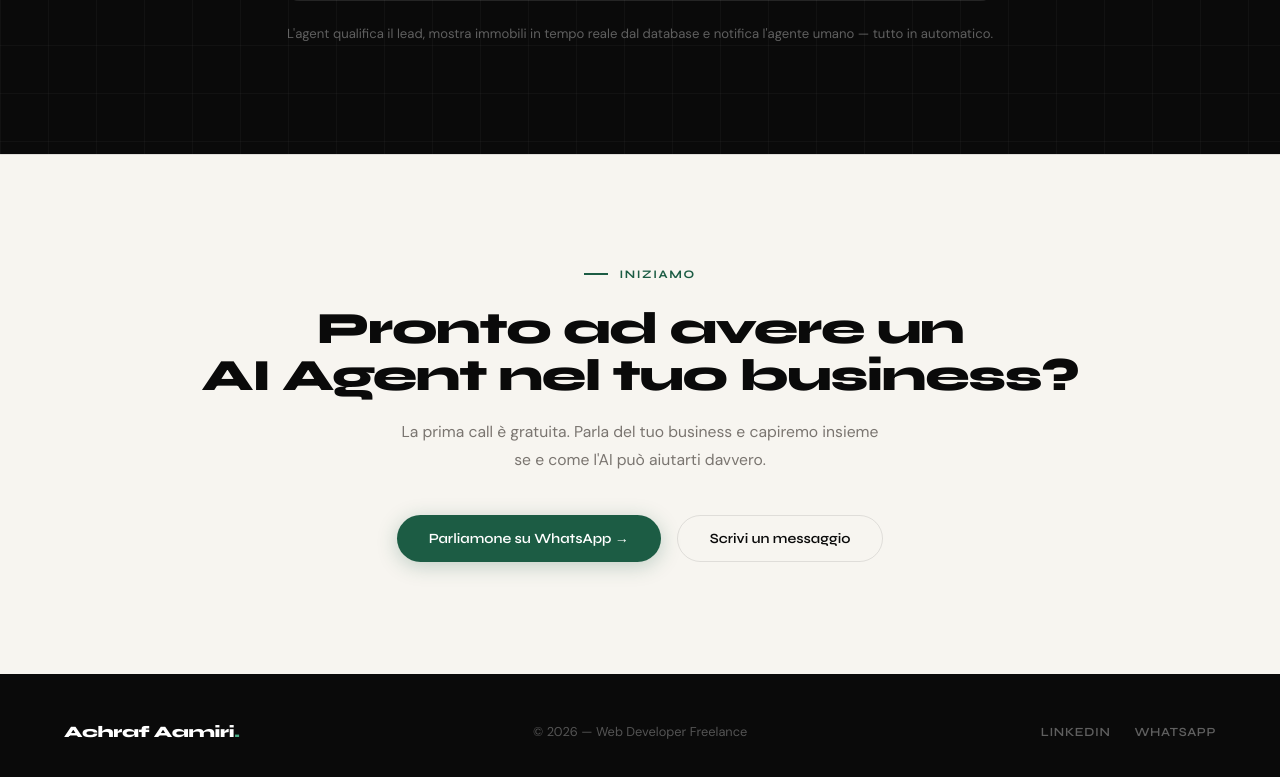
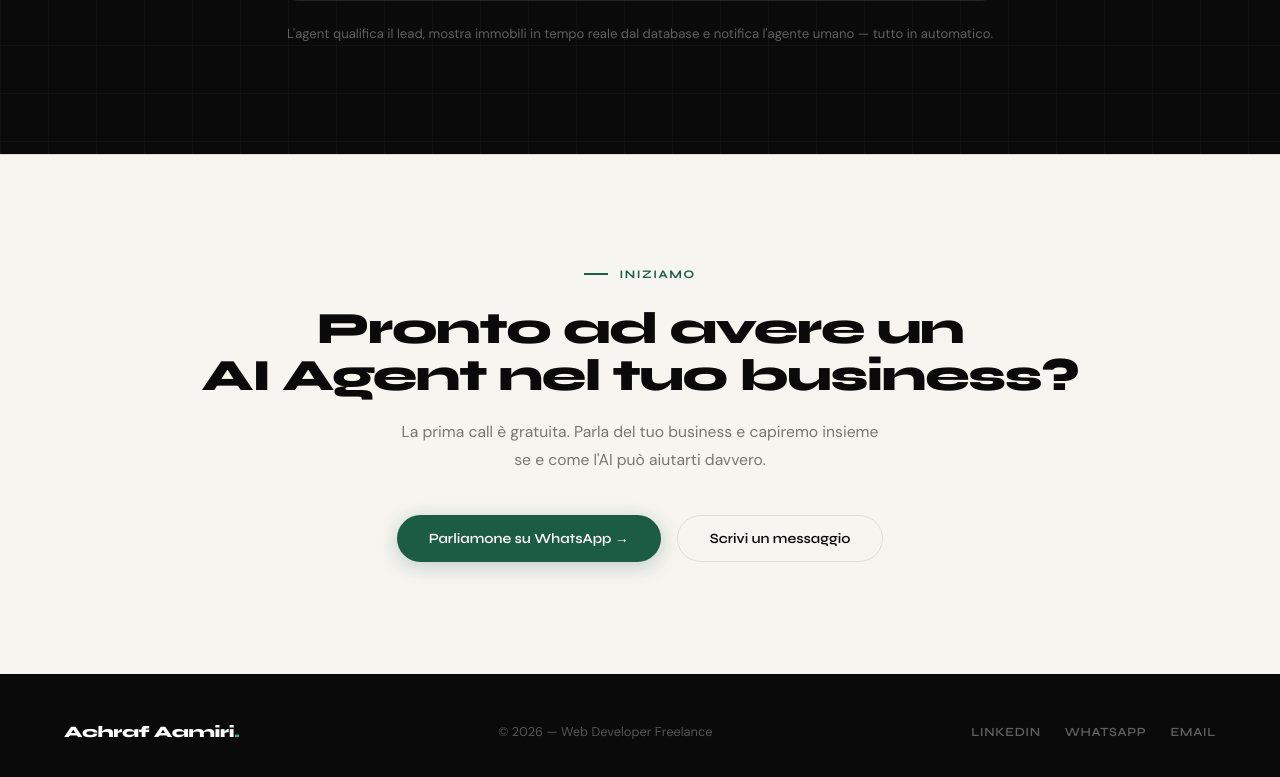
Before and after one commit to Achrafaamiri/portfolioAA., a plain HTML site: page ai-agent.html in a window 1280 px wide. Shown: the part 4326-5103 px from the top of the page. Drawn offline with Linux system fonts and the light colour scheme.

Commit message:
add email in footer

```diff
--- a/ai-agent.html
+++ b/ai-agent.html
@@ -354,6 +354,7 @@
     <div class="footer-links">
       <a href="https://www.linkedin.com/in/achraf-aamiri-9578851a9/" target="_blank">LinkedIn</a>
       <a href="https://wa.me/393713200037" target="_blank">WhatsApp</a>
+      <a href="mailto:achraf@achrafaamiri.dev">Email</a>
     </div>
   </footer>
 
```
Also changed, not shown: chi-sono.html (+1 -0 lines), contatti.html (+1 -0 lines), index.html (+1 -0 lines), lavori.html (+1 -0 lines), processo.html (+1 -0 lines).
